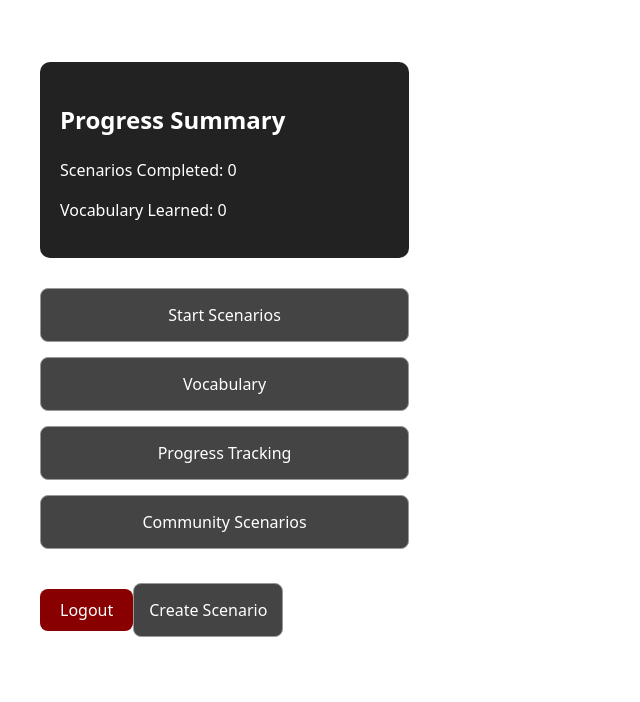
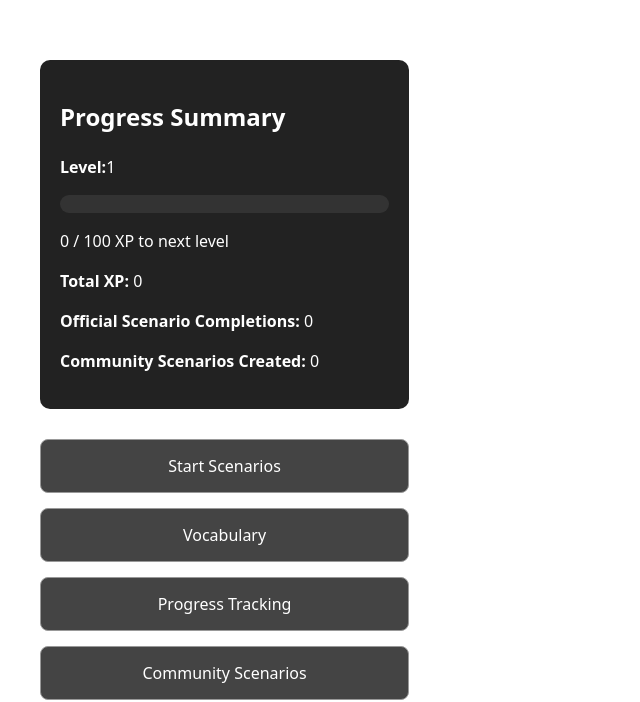
Before and after one commit to JoshMcGlynn/NihonGO, a React (Vite) app: page /dashboard in a window 1280 px wide. Shown: the part 121-823 px from the top of the page, without its empty margins (0-640 px from the left). Before the commit the page ends 800 px from the top, so only its background shows below. Built offline with nearby package versions, Linux system fonts and the light colour scheme; no server answers; the database is empty; sample sign-in values are in the browser's storage.

Commit message:
Display real progress summary on the dashboard rather than placeholder

```diff
--- a/src/pages/Dashboard.jsx
+++ b/src/pages/Dashboard.jsx
@@ -2,38 +2,76 @@ import React, {useEffect, useState} from "react";
 import { useNavigate } from "react-router-dom";
 import { auth, db } from "../firebaseConfig";
 import { signOut } from "firebase/auth";
-import { doc, getDoc } from "firebase/firestore";
-import { awardScenarioCompletion } from "../services/progressService";
+import { doc, getDoc, collection, getDocs, query, where } from "firebase/firestore";
+import { calculateLevelData } from "../utils/levelUtils";
 
 export default function Dashboard() {
 
   const navigate = useNavigate();
   const user = auth.currentUser;
   const [username, setUsername] = useState("");
+  const [totalXP, setTotalXP] = useState(0);
+  const [levelData, setLevelData] = useState(null);
+  const [officialCompletions, setOfficialCompletions] = useState(0);
+  const [communityCreated, setCommunityCreated] = useState(0);
 
   useEffect(() => {
-    async function fetchUserProfile(){
+    async function fetchDashboardData(){
       const user = auth.currentUser;
 
       if(!user) return;
 
       try{
+        //fetch user profile and progress
         const userRef = doc(db, "users", user.uid);
         const userSnap = await getDoc(userRef);
 
         if(userSnap.exists()){
           const data = userSnap.data();
           setUsername(data.username || user.email);
+
+          const xp = data.xp || 0;
+          setTotalXP(xp);
+          setLevelData(calculateLevelData(xp));
+
+          const completedScenarios = data.completedScenarios || {};
+          let completionCount = 0;
+
+          Object.values(completedScenarios).forEach((scenarioProgress) => {
+            if(scenarioProgress.easy) completionCount++;
+            if(scenarioProgress.medium) completionCount++;
+            if(scenarioProgress.hard) completionCount++;
+          });
+
+          setOfficialCompletions(completionCount);
+
         } else{
           setUsername(user.email);
+          setTotalXP(0);
+          setLevelData(calculateLevelData(0));
+          setOfficialCompletions(0);
         }
+
+        //count community scenarios created by the user
+        const communityQuery = query(
+          collection(db, "communityScenarios"),
+          where("createdBy", "==", user.uid)
+        );
+
+        const communitySnap = await getDocs(communityQuery);
+        setCommunityCreated(communitySnap.size);
+
       } catch(error){
         console.error("Error loading user profile:", error);
         setUsername(user.email);
+        setTotalXP(0);
+        setLevelData(calculateLevelData(0));
+        setOfficialCompletions(0);
+        setCommunityCreated(0);
       }
     }
 
-    fetchUserProfile();
+    fetchDashboardData();
   }, []);
 
 /*  async function testXP() {
@@ -67,8 +105,39 @@ export default function Dashboard() {
 
       <div style={styles.card}>
         <h2>Progress Summary</h2>
-        <p>Scenarios Completed: 0</p>
-        <p>Vocabulary Learned: 0</p>
+
+        {levelData && (
+          <>
+            <p>
+              <strong>Level:</strong>{levelData.level}
+            </p>
+
+            <div style={styles.xpBar}>
+              <div
+                style={{
+                  ...styles.xpFill,
+                  width: `${levelData.progressPercent}%`
+                }}
+              />
+            </div>
+
+            <p>
+              {levelData.xpIntoLevel} / {levelData.xpNeeded} XP to next level
+            </p>
+          </>
+        )}
+
+        <p>
+          <strong>Total XP:</strong> {totalXP}
+        </p>
+
+        <p>
+          <strong>Official Scenario Completions:</strong> {officialCompletions}
+        </p>
+
+        <p>
+          <strong>Community Scenarios Created:</strong> {communityCreated}
+        </p>
       </div>
 
       <div style={styles.buttonContainer}>
@@ -87,15 +156,16 @@ export default function Dashboard() {
         <button style={styles.button} onClick={() => navigate("/community")}>
           Community Scenarios
         </button>
+
+        <button style={styles.button} onClick={() => navigate("/community/create")}>
+          Create Scenario
+        </button>
       </div>
 
       <button style={styles.logoutButton} onClick={handleLogout}>
         Logout
       </button>
 
-      <button style={styles.button} onClick={() => navigate("/community/create")}>
-        Create Scenario
-      </button>
     </div>
   );
 }
@@ -143,4 +213,17 @@ const styles = {
     borderRadius: "8px",
     cursor: "pointer",
   },
+  xpBar: {
+    width: "100%",
+    height: "18px",
+    backgroundColor: "#333",
+    borderRadius: "10px",
+    overflow: "hidden",
+    marginBottom: "10px"
+  },
+  xpFill: {
+    height: "100%",
+    backgroundColor: "#00cc66",
+    transition: "width 0.3s ease"
+  }
 };
```
